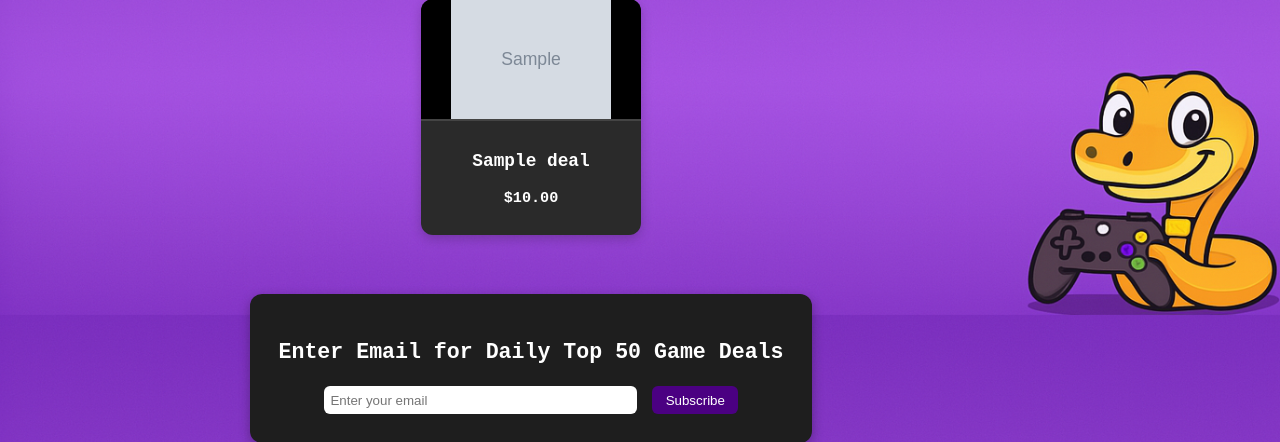
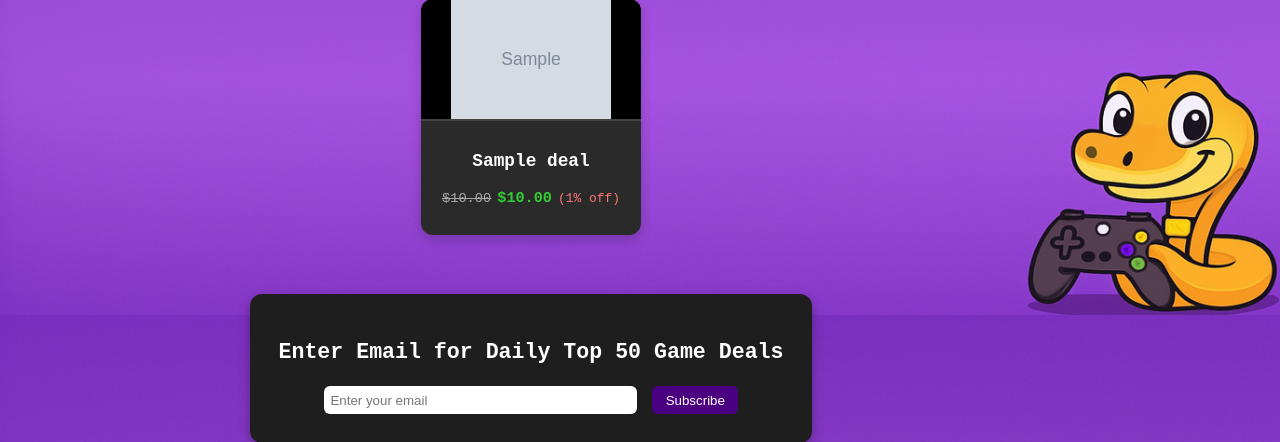
Before and after one commit to heatherjholt/Game_Sales, a Flask app: page / in a window 1280 px wide. Shown: the part 545-987 px from the top of the page. Run offline with Flask 3, Linux system fonts and the light colour scheme; tables that the repository leaves empty hold one stand-in row (values such as "Sample post"); grey boxes marked "Sample" are stand-in pictures.

Commit message:
update card price info
include old price, new price, discount percent on initial card view

```diff
--- a/static/styles.css
+++ b/static/styles.css
@@ -395,3 +395,28 @@ img[alt="Store Logo"] {
 .email-signup button:hover {
   background-color: #6a0dad;
 }
+
+
+.price-line {
+  display: flex;
+  justify-content: center;
+  flex-wrap: wrap;
+  gap: 0.4em;
+  align-items: baseline;
+}
+
+.original-price {
+  text-decoration: line-through;
+  color: #aaa;
+  font-size: 0.9em;
+}
+
+.sale-price {
+  font-weight: bold;
+  color: #32cd32;
+}
+
+.discount {
+  font-size: 0.85em;
+  color: #ff7675;
+}
--- a/templates/index.html
+++ b/templates/index.html
@@ -73,8 +73,24 @@
 
                 <div class="card-info">
                 <h3>{{ deal.title }}</h3>
-                <p><strong>${{ "%.2f"|format(deal.salePrice|float) }}</strong></p>
+                <p class="price-line">
+                    <!-- original price, struck-through -->
+                    <span class="original-price">
+                    ${{ "%.2f"|format(deal.normalPrice|float) }}
+                    </span>
+                    <!-- sale price -->
+                    <span class="sale-price">
+                    ${{ "%.2f"|format(deal.salePrice|float) }}
+                    </span>
+                    <!-- percent off -->
+                    {% if deal.savings %}
+                    <span class="discount">
+                        ({{ "%.0f"|format(deal.savings|float) }}% off)
+                    </span>
+                    {% endif %}
+                </p>
                 </div>
+
 
                 <div class="card-hover">
                 <div class="hover-info">
```
